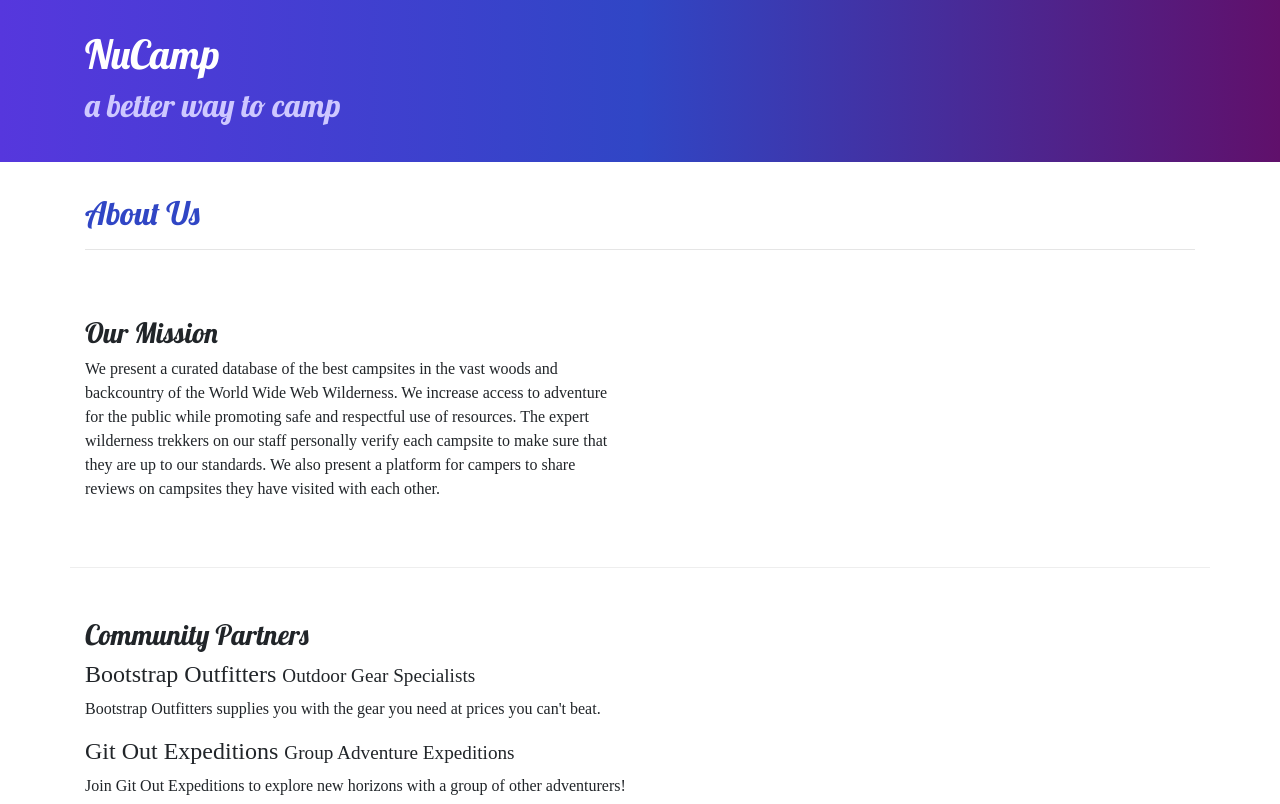
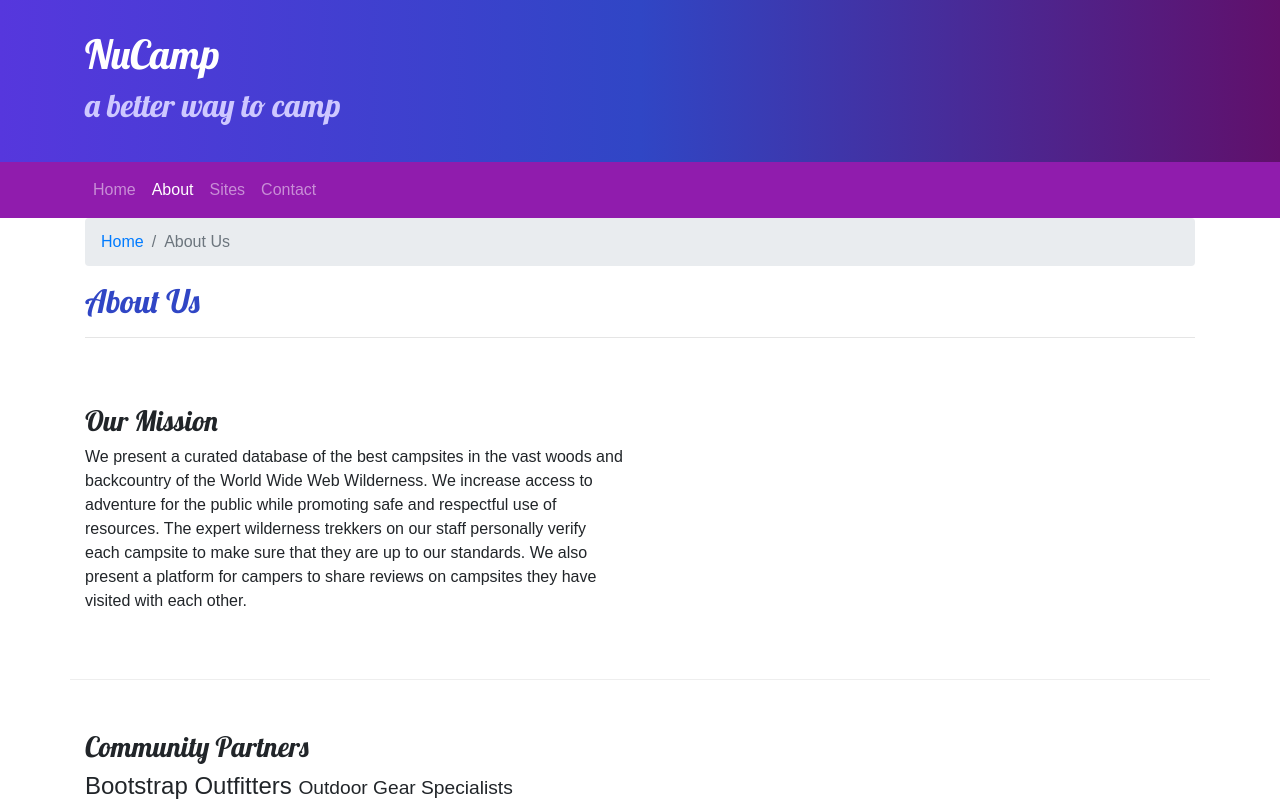
Before and after one commit to natetewelde/nucamp-bootstrap, a website: page aboutus.html in a window 1280 px wide. Shown: the top 804 px of the page. Drawn offline with nearby package versions, Linux system fonts and the light colour scheme.

Commit message:
Navbar and Breadcrumbs

```diff
--- a/aboutus.html
+++ b/aboutus.html
@@ -29,9 +29,29 @@
         </div>
     </header>
 
+    <nav class="navbar navbar-expand-sm navbar-dark sticky-top">
+            <div class="container">
+                <button class="navbar-toggler ml-auto" type="button" data-toggle="collapse" data-target="#nucampNavbar">
+                    <span class="navbar-toggler-icon"></span>
+                </button>
+                <div class="collapse navbar-collapse" id="nucampNavbar">
+                    <ul class="navbar-nav">
+                        <li class="nav-item"><a class="nav-link" href="index.html">Home</a></li>
+                        <li class="nav-item active"><a class="nav-link" href="#">About</a></li>
+                        <li class="nav-item"><a class="nav-link" href="#">Sites</a></li>
+                        <li class="nav-item"><a class="nav-link" href="#">Contact</a></li>
+                    </ul>
+                </div>
+            </div>
+        </nav>
+
     <div class="container">
         <div class="row">
             <div class="col">
+                <ol class="breadcrumb">
+                    <li class="breadcrumb-item"><a href="index.html">Home</a></li>
+                    <li class="breadcrumb-item active">About Us</li>
+                </ol>
                <h2>About Us</h2>
                <hr />
             </div>
--- a/css/styles.css
+++ b/css/styles.css
@@ -1,5 +1,5 @@
 body {
-    font-family: "Open-Sans", "sans-serif";
+    font-family: "Open-Sans", sans-serif;
 }
 
 h1, h2, h3 {
@@ -20,6 +20,7 @@ footer {
 }
 
 .jumbotron {
+    margin: 0;
     padding: 30px;
     background-image: linear-gradient(to right, #5637DD, #3046c5, #60106B);
     color: white;
@@ -30,3 +31,7 @@ footer {
     border-bottom: 1px ridge;
     min-height: 200px;
 }
+
+.navbar {
+    background-color: #901CAD;
+}
```
Also changed, not shown: index.html (+16 -0 lines).
